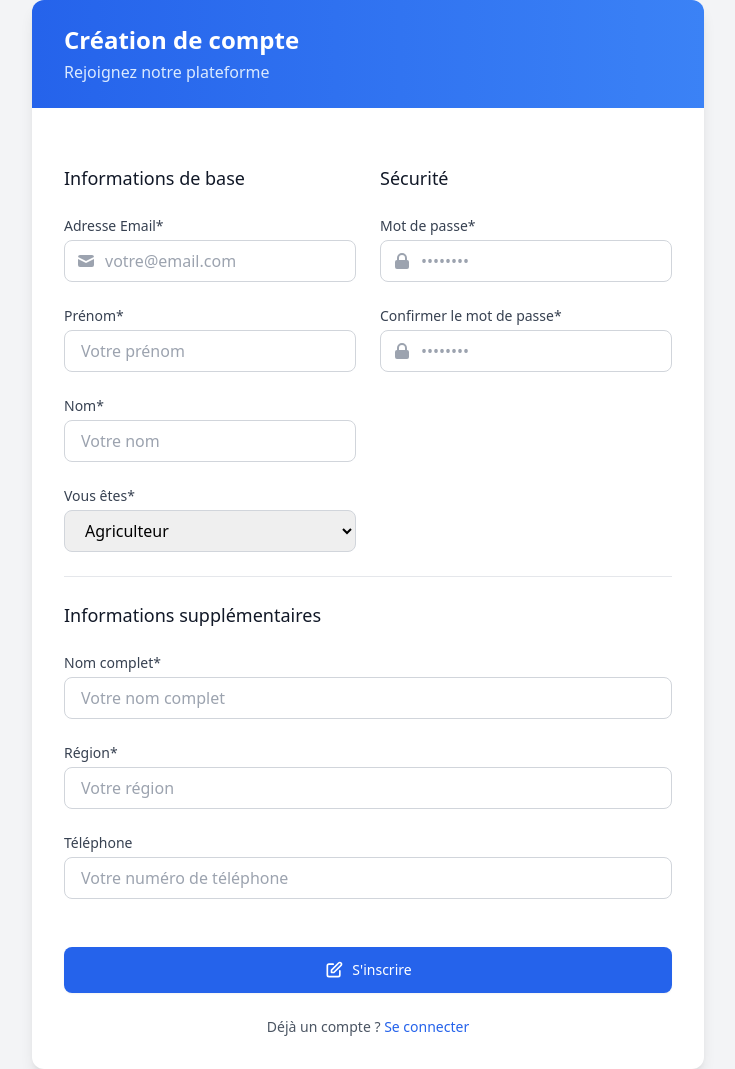
After one commit to Ahmedovo/AgroLink, a Django app: page /auth/register_usr in a window 1280 px wide. The commit adds this page. Shown: the whole page, without its empty margins (272-1007 px from the left). Run offline with Django 5.2, Linux system fonts and the light colour scheme; some libraries are stand-ins or nearby versions.

Commit message:
login and register functionalities are done

```diff
--- /dev/null
+++ b/authentication/forms.py
@@ -0,0 +1,93 @@
+from django import forms
+from django.contrib.auth.forms import UserCreationForm
+from .models import User, AgentProfile, ClientProfile
+
+class UserRegisterForm(UserCreationForm):
+    first_name = forms.CharField(
+        max_length=30,
+        required=True,
+        widget=forms.TextInput(attrs={'placeholder': 'Votre prénom'})
+    )
+    last_name = forms.CharField(
+        max_length=30,
+        required=True,
+        widget=forms.TextInput(attrs={'placeholder': 'Votre nom'})
+    )
+    email = forms.EmailField(
+        required=True,
+        widget=forms.EmailInput(attrs={'placeholder': 'votre@email.com'})
+    )
+    role = forms.ChoiceField(
+        choices=User.ROLES,
+        required=True,
+        widget=forms.Select(attrs={'class': 'w-full'})
+    )
+    nom = forms.CharField(
+        max_length=100,
+        required=False,
+        widget=forms.TextInput(attrs={'placeholder': 'Nom complet'})
+    )
+    region = forms.CharField(
+        max_length=100,
+        required=False,
+        widget=forms.TextInput(attrs={'placeholder': 'Votre région'})
+    )
+    adresse = forms.CharField(
+        required=False,
+        widget=forms.Textarea(attrs={'placeholder': 'Votre adresse complète', 'rows': 3})
+    )
+    company = forms.CharField(
+        max_length=100,
+        required=False,
+        widget=forms.TextInput(attrs={'placeholder': 'Nom de votre entreprise'})
+    )
+    phone = forms.CharField(
+        max_length=20,
+        required=False,
+        widget=forms.TextInput(attrs={'placeholder': 'Votre téléphone'})
+    )
+
+    class Meta:
+        model = User
+        fields = ['email', 'first_name', 'last_name', 'role', 'password1', 'password2']
+
+    def __init__(self, *args, **kwargs):
+        super().__init__(*args, **kwargs)
+        self.fields['password1'].help_text = None
+        self.fields['password2'].help_text = None
+        self.fields['email'].required = True
+
+    def clean(self):
+            cleaned_data = super().clean()
+            role = cleaned_data.get('role')
+
+            # Get field values with proper fallbacks
+            nom = cleaned_data.get('nom')
+            if isinstance(nom, list):  # Handle case where multiple values are submitted
+                nom = next((x for x in nom if x.strip()), '').strip()
+            else:
+                nom = (nom or '').strip()
+
+            region = cleaned_data.get('region', '').strip()
+            adresse = cleaned_data.get('adresse', '').strip()
+
+            print(f"Debug - Role: {role}, Nom: {nom}")  # Debug line
+
+            if role == 'AGRI':
+                if not nom:
+                    self.add_error('nom', 'Ce champ est obligatoire pour les agriculteurs')
+                if not region:
+                    self.add_error('region', 'Ce champ est obligatoire pour les agriculteurs')
+
+            elif role == 'ACHETEUR':
+                if not nom:
+                    self.add_error('nom', 'Ce champ est obligatoire pour les acheteurs')
+                if not adresse:
+                    self.add_error('adresse', 'Ce champ est obligatoire pour les acheteurs')
+
+            # Update cleaned_data with processed values
+            cleaned_data['nom'] = nom
+            cleaned_data['region'] = region
+            cleaned_data['adresse'] = adresse
+
+            return cleaned_data
--- a/authentication/urls.py
+++ b/authentication/urls.py
@@ -5,4 +5,5 @@ from . import views
 
 urlpatterns = [
     path('login_usr',views.login_user,name='login'),
+    path('register_usr',views.register,name='register')
 ]
--- a/authentication/views.py
+++ b/authentication/views.py
@@ -1,10 +1,11 @@
 from django.shortcuts import render , redirect
 from django.contrib.auth import authenticate , login , logout
 from django.contrib import messages
-
+from .forms import UserRegisterForm
 from django.shortcuts import render, redirect
 from django.contrib.auth import authenticate, login
 from django.contrib import messages
+from .models import User, AgentProfile, ClientProfile  # Make sure this matches your actual model names
 
 def login_user(request):
     if request.method == 'POST':
@@ -26,4 +27,49 @@ def login_user(request):
         else:
             messages.error(request, "Email ou mot de passe incorrect.")
 
-    return render(request, 'authentication/login.html')
+    return render(request, 'registration/login.html')
+
+def register(request):
+    if request.method == 'POST':
+        form = UserRegisterForm(request.POST)
+        print("Raw POST data:", request.POST)
+        if form.is_valid():
+            # Create user but don't save yet
+            user = form.save(commit=False)
+
+            # Set additional user attributes if needed
+            user.is_active = True  # Activate user immediately
+            user.save()  # Now save the user
+
+            # Create profile based on role
+            role = form.cleaned_data.get('role')
+            if role == 'AGRI':
+                AgentProfile.objects.create(
+                    user=user,
+                    nom=form.cleaned_data.get('nom'),
+                    region=form.cleaned_data.get('region'),
+                    phone=form.cleaned_data.get('phone')
+                )
+            elif role == 'ACHETEUR':
+                ClientProfile.objects.create(
+                    user=user,
+                    nom=form.cleaned_data.get('nom'),
+                    adresse=form.cleaned_data.get('adresse'),
+                    company=form.cleaned_data.get('company'),
+                    phone=form.cleaned_data.get('phone')
+                )
+
+            # Log the user in
+            login(request, user)
+
+            # Success message
+            messages.success(request, 'Votre compte a été créé avec succès!')
+
+            # Redirect to home or profile page
+            return redirect('home')  # Change 'home' to your desired view name
+
+        # If form is invalid, errors will be displayed in template
+    else:
+        form = UserRegisterForm()
+
+    return render(request, 'registration/register.html', {'form': form})
--- /dev/null
+++ b/templates/registration/register.html
@@ -0,0 +1,247 @@
+<!DOCTYPE html>
+<html lang="fr">
+<head>
+    <meta charset="UTF-8">
+    <meta name="viewport" content="width=device-width, initial-scale=1.0">
+    <title>Inscription</title>
+    <script src="https://cdn.tailwindcss.com"></script>
+</head>
+<body class="bg-gray-100">
+    <div class="min-h-screen flex items-center justify-center px-4">
+        <div class="w-full max-w-2xl bg-white rounded-xl shadow-lg overflow-hidden">
+            <!-- Header with gradient background -->
+            <div class="bg-gradient-to-r from-blue-600 to-blue-500 py-6 px-8">
+                <h1 class="text-2xl font-bold text-white">Création de compte</h1>
+                <p class="text-blue-100 mt-1">Rejoignez notre plateforme</p>
+            </div>
+
+            <!-- Messages -->
+            {% if messages %}
+            <div class="px-8 pt-4">
+                {% for message in messages %}
+                <div class="p-2 mb-2 text-sm rounded-lg {% if message.tags == 'error' %}bg-red-100 text-red-700{% else %}bg-blue-100 text-blue-700{% endif %}">
+                    {{ message }}
+                </div>
+                {% endfor %}
+            </div>
+            {% endif %}
+
+            <!-- Registration Form -->
+            <form method="post" class="p-8 space-y-6">
+                {% csrf_token %}
+
+                <div class="grid grid-cols-1 md:grid-cols-2 gap-6">
+                    <!-- Basic Information -->
+                    <div class="space-y-6">
+                        <h3 class="text-lg font-medium text-gray-900">Informations de base</h3>
+
+                        <!-- Email Field -->
+                        <div>
+                            <label for="id_email" class="block text-sm font-medium text-gray-700 mb-1">Adresse Email*</label>
+                            <div class="relative">
+                                <div class="absolute inset-y-0 left-0 pl-3 flex items-center pointer-events-none">
+                                    <svg class="h-5 w-5 text-gray-400" fill="currentColor" viewBox="0 0 20 20">
+                                        <path d="M2.003 5.884L10 9.882l7.997-3.998A2 2 0 0016 4H4a2 2 0 00-1.997 1.884z"/>
+                                        <path d="M18 8.118l-8 4-8-4V14a2 2 0 002 2h12a2 2 0 002-2V8.118z"/>
+                                    </svg>
+                                </div>
+                                <input id="id_email" name="email" type="email" required
+                                       class="pl-10 w-full px-4 py-2 border border-gray-300 rounded-lg focus:ring-2 focus:ring-blue-500 focus:border-blue-500"
+                                       placeholder="votre@email.com"
+                                       value="{{ form.email.value|default_if_none:'' }}">
+                            </div>
+                            {% if form.email.errors %}
+                                <p class="mt-1 text-sm text-red-600">{{ form.email.errors.0 }}</p>
+                            {% endif %}
+                        </div>
+
+                        <!-- First Name -->
+                        <div>
+                            <label for="id_first_name" class="block text-sm font-medium text-gray-700 mb-1">Prénom*</label>
+                            <input id="id_first_name" name="first_name" type="text" required
+                                   class="w-full px-4 py-2 border border-gray-300 rounded-lg focus:ring-2 focus:ring-blue-500 focus:border-blue-500"
+                                   placeholder="Votre prénom"
+                                   value="{{ form.first_name.value|default_if_none:'' }}">
+                            {% if form.first_name.errors %}
+                                <p class="mt-1 text-sm text-red-600">{{ form.first_name.errors.0 }}</p>
+                            {% endif %}
+                        </div>
+
+                        <!-- Last Name -->
+                        <div>
+                            <label for="id_last_name" class="block text-sm font-medium text-gray-700 mb-1">Nom*</label>
+                            <input id="id_last_name" name="last_name" type="text" required
+                                   class="w-full px-4 py-2 border border-gray-300 rounded-lg focus:ring-2 focus:ring-blue-500 focus:border-blue-500"
+                                   placeholder="Votre nom"
+                                   value="{{ form.last_name.value|default_if_none:'' }}">
+                            {% if form.last_name.errors %}
+                                <p class="mt-1 text-sm text-red-600">{{ form.last_name.errors.0 }}</p>
+                            {% endif %}
+                        </div>
+
+                        <!-- Role Selection -->
+                        <div>
+                            <label for="id_role" class="block text-sm font-medium text-gray-700 mb-1">Vous êtes*</label>
+                            <select id="id_role" name="role" required
+                                    class="w-full px-4 py-2 border border-gray-300 rounded-lg focus:ring-2 focus:ring-blue-500 focus:border-blue-500">
+                                {% for value, label in form.fields.role.choices %}
+                                    <option value="{{ value }}" {% if form.role.value == value %}selected{% endif %}>{{ label }}</option>
+                                {% endfor %}
+                            </select>
+                            {% if form.role.errors %}
+                                <p class="mt-1 text-sm text-red-600">{{ form.role.errors.0 }}</p>
+                            {% endif %}
+                        </div>
+                    </div>
+
+                    <!-- Password Fields -->
+                    <div class="space-y-6">
+                        <h3 class="text-lg font-medium text-gray-900">Sécurité</h3>
+
+                        <!-- Password 1 -->
+                        <div>
+                            <label for="id_password1" class="block text-sm font-medium text-gray-700 mb-1">Mot de passe*</label>
+                            <div class="relative">
+                                <div class="absolute inset-y-0 left-0 pl-3 flex items-center pointer-events-none">
+                                    <svg class="h-5 w-5 text-gray-400" fill="currentColor" viewBox="0 0 20 20">
+                                        <path fill-rule="evenodd" d="M5 9V7a5 5 0 0110 0v2a2 2 0 012 2v5a2 2 0 01-2 2H5a2 2 0 01-2-2v-5a2 2 0 012-2zm8-2v2H7V7a3 3 0 016 0z" clip-rule="evenodd"/>
+                                    </svg>
+                                </div>
+                                <input id="id_password1" name="password1" type="password" required
+                                       class="pl-10 w-full px-4 py-2 border border-gray-300 rounded-lg focus:ring-2 focus:ring-blue-500 focus:border-blue-500"
+                                       placeholder="••••••••">
+                            </div>
+                            {% if form.password1.errors %}
+                                <p class="mt-1 text-sm text-red-600">{{ form.password1.errors.0 }}</p>
+                            {% endif %}
+                        </div>
+
+                        <!-- Password 2 -->
+                        <div>
+                            <label for="id_password2" class="block text-sm font-medium text-gray-700 mb-1">Confirmer le mot de passe*</label>
+                            <div class="relative">
+                                <div class="absolute inset-y-0 left-0 pl-3 flex items-center pointer-events-none">
+                                    <svg class="h-5 w-5 text-gray-400" fill="currentColor" viewBox="0 0 20 20">
+                                        <path fill-rule="evenodd" d="M5 9V7a5 5 0 0110 0v2a2 2 0 012 2v5a2 2 0 01-2 2H5a2 2 0 01-2-2v-5a2 2 0 012-2zm8-2v2H7V7a3 3 0 016 0z" clip-rule="evenodd"/>
+                                    </svg>
+                                </div>
+                                <input id="id_password2" name="password2" type="password" required
+                                       class="pl-10 w-full px-4 py-2 border border-gray-300 rounded-lg focus:ring-2 focus:ring-blue-500 focus:border-blue-500"
+                                       placeholder="••••••••">
+                            </div>
+                            {% if form.password2.errors %}
+                                <p class="mt-1 text-sm text-red-600">{{ form.password2.errors.0 }}</p>
+                            {% endif %}
+                        </div>
+                    </div>
+                </div>
+
+                <!-- Dynamic Fields Based on Role -->
+                <div class="space-y-6 border-t pt-6">
+                    <h3 class="text-lg font-medium text-gray-900">Informations supplémentaires</h3>
+
+                    <!-- Nom Complet (for both roles) -->
+                    <div data-role="AGRI ACHETEUR">
+                        <label for="id_nom" class="block text-sm font-medium text-gray-700 mb-1">Nom complet*</label>
+                        <input id="id_nom" name="nom" type="text"
+                               class="w-full px-4 py-2 border border-gray-300 rounded-lg focus:ring-2 focus:ring-blue-500 focus:border-blue-500"
+                               placeholder="Votre nom complet"
+                               value="{{ form.nom.value|default_if_none:'' }}">
+                        {% if form.nom.errors %}
+                            <p class="mt-1 text-sm text-red-600">{{ form.nom.errors.0 }}</p>
+                        {% endif %}
+                    </div>
+
+                    <!-- Region (Agriculteur only) -->
+                    <div data-role="AGRI">
+                        <label for="id_region" class="block text-sm font-medium text-gray-700 mb-1">Région*</label>
+                        <input id="id_region" name="region" type="text"
+                               class="w-full px-4 py-2 border border-gray-300 rounded-lg focus:ring-2 focus:ring-blue-500 focus:border-blue-500"
+                               placeholder="Votre région"
+                               value="{{ form.region.value|default_if_none:'' }}">
+                        {% if form.region.errors %}
+                            <p class="mt-1 text-sm text-red-600">{{ form.region.errors.0 }}</p>
+                        {% endif %}
+                    </div>
+
+                    <!-- Adresse (Acheteur only) -->
+                    <div data-role="ACHETEUR">
+                        <label for="id_adresse" class="block text-sm font-medium text-gray-700 mb-1">Adresse complète*</label>
+                        <textarea id="id_adresse" name="adresse"
+                                  class="w-full px-4 py-2 border border-gray-300 rounded-lg focus:ring-2 focus:ring-blue-500 focus:border-blue-500"
+                                  rows="3">{{ form.adresse.value|default_if_none:'' }}</textarea>
+                        {% if form.adresse.errors %}
+                            <p class="mt-1 text-sm text-red-600">{{ form.adresse.errors.0 }}</p>
+                        {% endif %}
+                    </div>
+
+                    <!-- Company (Acheteur only) -->
+                    <div data-role="ACHETEUR">
+                        <label for="id_company" class="block text-sm font-medium text-gray-700 mb-1">Entreprise</label>
+                        <input id="id_company" name="company" type="text"
+                               class="w-full px-4 py-2 border border-gray-300 rounded-lg focus:ring-2 focus:ring-blue-500 focus:border-blue-500"
+                               placeholder="Nom de votre entreprise"
+                               value="{{ form.company.value|default_if_none:'' }}">
+                        {% if form.company.errors %}
+                            <p class="mt-1 text-sm text-red-600">{{ form.company.errors.0 }}</p>
+                        {% endif %}
+                    </div>
+
+                    <!-- Phone (for both roles) -->
+                    <div data-role="AGRI ACHETEUR">
+                        <label for="id_phone" class="block text-sm font-medium text-gray-700 mb-1">Téléphone</label>
+                        <input id="id_phone" name="phone" type="tel"
+                               class="w-full px-4 py-2 border border-gray-300 rounded-lg focus:ring-2 focus:ring-blue-500 focus:border-blue-500"
+                               placeholder="Votre numéro de téléphone"
+                               value="{{ form.phone.value|default_if_none:'' }}">
+                        {% if form.phone.errors %}
+                            <p class="mt-1 text-sm text-red-600">{{ form.phone.errors.0 }}</p>
+                        {% endif %}
+                    </div>
+                </div>
+
+                <!-- Submit Button -->
+                <div class="pt-6">
+                    <button type="submit"
+                            class="w-full flex justify-center items-center py-3 px-4 border border-transparent rounded-lg shadow-sm text-sm font-medium text-white bg-blue-600 hover:bg-blue-700 focus:outline-none focus:ring-2 focus:ring-offset-2 focus:ring-blue-500 transition-colors duration-200">
+                        <svg class="h-5 w-5 mr-2" fill="none" stroke="currentColor" viewBox="0 0 24 24">
+                            <path stroke-linecap="round" stroke-linejoin="round" stroke-width="2" d="M11 5H6a2 2 0 00-2 2v11a2 2 0 002 2h11a2 2 0 002-2v-5m-1.414-9.414a2 2 0 112.828 2.828L11.828 15H9v-2.828l8.586-8.586z"/>
+                        </svg>
+                        S'inscrire
+                    </button>
+                </div>
+
+                <!-- Login Link -->
+                <div class="text-center text-sm text-gray-600">
+                    Déjà un compte ? <a href="{% url 'login' %}" class="font-medium text-blue-600 hover:text-blue-500">Se connecter</a>
+                </div>
+            </form>
+
+            <script>
+                // Show/hide fields based on selected role
+                const roleSelect = document.getElementById('id_role');
+                const dynamicFields = document.querySelectorAll('[data-role]');
+
+                function updateFields() {
+                    const role = roleSelect.value;
+
+                    dynamicFields.forEach(field => {
+                        const allowedRoles = field.getAttribute('data-role').split(' ');
+                        if (allowedRoles.includes(role)) {
+                            field.style.display = 'block';
+                        } else {
+                            field.style.display = 'none';
+                        }
+                    });
+                }
+
+                // Initial update
+                updateFields();
+
+                // Update on change
+                roleSelect.addEventListener('change', updateFields);
+            </script>
+        </div>
+    </div>
+</body>
+</html>
```
Also changed, not shown: templates/registration/login.html (+26 -44 lines).
